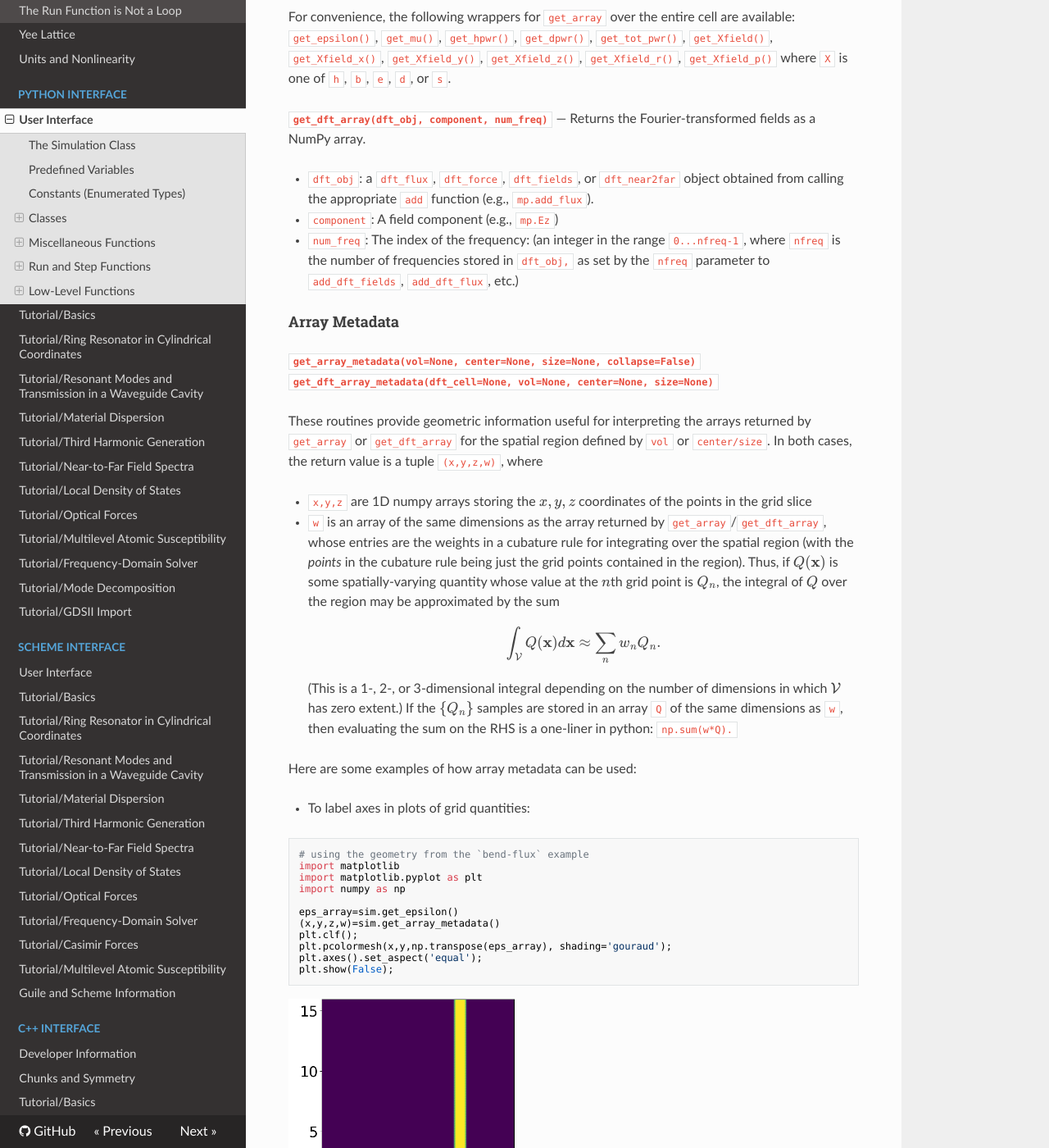
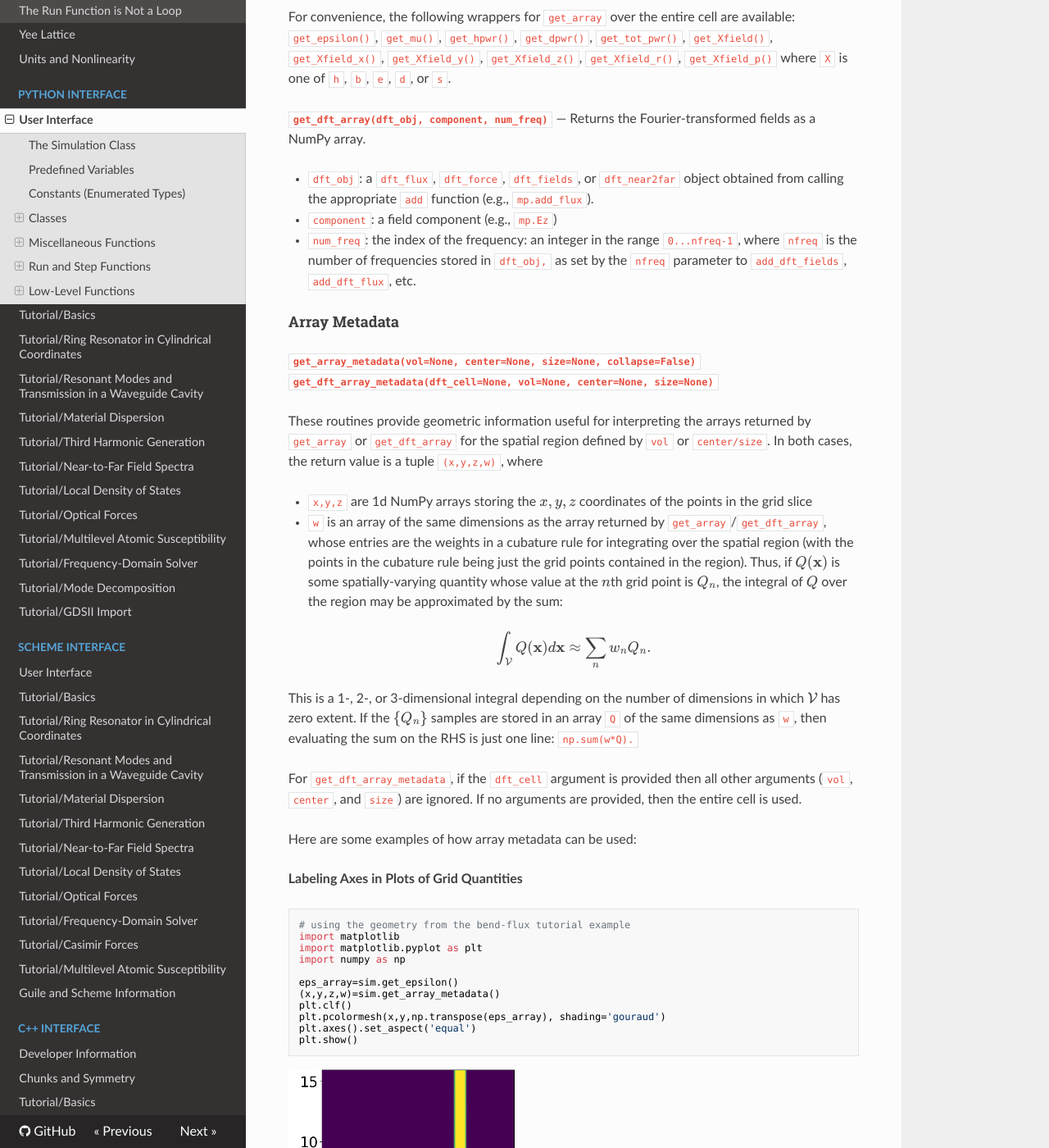
Before and after one commit to NanoComp/meep, an MkDocs documentation site: the page built from doc/docs/Python_User_Interface.md, in a window 1280 px wide and 1400 px high, scrolled down 45863 px. Shown: the whole window at 82% size. Built offline with MkDocs 1.6.1, drawn with Linux system fonts in a browser that asks for light colours; nearby versions of some CDN libraries; formulas are drawn with MathJax 3; old or Windows-style settings are respelled for this version of MkDocs; some of the changed text lies outside the part shown.

Commit message:
additional info for get_dft_array_metadata

````diff
--- a/doc/docs/Python_User_Interface.md
+++ b/doc/docs/Python_User_Interface.md
@@ -23,7 +23,7 @@
                  Courant=0.5,
                  default_material=mp.Medium(),
                  dimensions=2,
-                 ensure_periodicity=False,
+                 ensure_periodicity=True,
                  eps_averaging=True,
                  epsilon_func=None,
                  epsilon_input_file='',
@@ -77,7 +77,7 @@
 
 **`default_material` [`Medium` class ]**
 —
-Holds the default material that is used for points not in any object of the geometry list. Defaults to `air` (ε=1). This can also be a numpy array that defines a dielectric function much like `epsilon_input_file` below (see below).
+Holds the default material that is used for points not in any object of the geometry list. Defaults to `air` (ε=1). This can also be a NumPy array that defines a dielectric function much like `epsilon_input_file` below (see below).
 
 **`material_function` [ function ]**
 —
@@ -939,7 +939,7 @@
 
 **`initialize_field(c, func)`**
 —
-Initialize the `c` component fields using the position-dependent function `func` which takes a `Vector3` parameter and returns a complex number for the value of the field at that point.
+Initialize the component `c` fields using the function `func` which has a single argument, a `Vector3` giving a position and returns a complex number for the value of the field at that point.
 
 **`add_dft_fields(cs, freq_min, freq_max, nfreq, where=None, center=None, size=None)`**
 —
@@ -1489,60 +1489,53 @@
 
 + `dft_obj`: a `dft_flux`, `dft_force`, `dft_fields`, or `dft_near2far` object obtained from calling the appropriate `add` function (e.g., `mp.add_flux`).
 
-+ `component`: A field component (e.g., `mp.Ez`)
-
-+ `num_freq`: The index of the frequency: (an integer in the range `0...nfreq-1`, where `nfreq` is the number of frequencies stored in `dft_obj,` as set by the `nfreq` parameter to `add_dft_fields`, `add_dft_flux`, etc.)
++ `component`: a field component (e.g., `mp.Ez`)
+
++ `num_freq`: the index of the frequency: an integer in the range `0...nfreq-1`, where `nfreq` is the number of frequencies stored in `dft_obj,` as set by the `nfreq` parameter to `add_dft_fields`, `add_dft_flux`, etc.
 
 #### Array Metadata
 
 **`get_array_metadata(vol=None, center=None, size=None, collapse=False)`**
 **`get_dft_array_metadata(dft_cell=None, vol=None, center=None, size=None)`**
 
-These routines provide geometric information useful for interpreting the arrays
-returned by `get_array` or `get_dft_array` for the spatial region defined by `vol`
-or `center/size`. In both cases, the return value is a tuple `(x,y,z,w)`, where
-
-+ `x,y,z` are 1D numpy arrays storing the $x,y,z$ coordinates of the points in the grid slice
-+ `w` is an array of the same dimensions as the array returned by `get_array`/`get_dft_array`,
-    whose entries are the weights in a cubature rule for integrating over the spatial region
-    (with the *points* in the cubature rule being just the grid points contained in the region).
-    Thus, if $Q(\mathbf{x})$ is some spatially-varying quantity whose value at the $n$th grid
-    point is $Q_n$, the integral of $Q$ over the region may be approximated by the sum
-    $$ \int_{\mathcal V} Q(\mathbf{x})d\mathbf{x} \approx \sum_{n} w_n Q_n.$$
-
-    (This is a 1-, 2-, or 3-dimensional integral depending on the number of
-     dimensions in which $\mathcal{V}$ has zero extent.) If the $\{Q_n\}$
-     samples are stored in an array `Q` of the same dimensions as `w`, then evaluating
-     the sum on the RHS is a one-liner in python: `np.sum(w*Q).`
+These routines provide geometric information useful for interpreting the arrays returned by `get_array` or `get_dft_array` for the spatial region defined by `vol` or `center/size`. In both cases, the return value is a tuple `(x,y,z,w)`, where
+
++ `x,y,z` are 1d NumPy arrays storing the $x,y,z$ coordinates of the points in the grid slice
++ `w` is an array of the same dimensions as the array returned by `get_array`/`get_dft_array`, whose entries are the weights in a cubature rule for integrating over the spatial region (with the points in the cubature rule being just the grid points contained in the region). Thus, if $Q(\mathbf{x})$ is some spatially-varying quantity whose value at the $n$th grid point is $Q_n$, the integral of $Q$ over the region may be approximated by the sum:
+
+$$ \int_{\mathcal V} Q(\mathbf{x})d\mathbf{x} \approx \sum_{n} w_n Q_n.$$
+
+This is a 1-, 2-, or 3-dimensional integral depending on the number of dimensions in which $\mathcal{V}$ has zero extent. If the $\{Q_n\}$ samples are stored in an array `Q` of the same dimensions as `w`, then evaluating the sum on the RHS is just one line: `np.sum(w*Q).`
+
+For `get_dft_array_metadata`, if the `dft_cell` argument is provided then all other arguments (`vol`, `center`, and `size`) are ignored. If no arguments are provided, then the entire cell is used.
 
 Here are some examples of how array metadata can be used:
 
-+ To label axes in plots of grid quantities:
+**Labeling Axes in Plots of Grid Quantities**
 
 ```python
-# using the geometry from the `bend-flux` example
+# using the geometry from the bend-flux tutorial example
 import matplotlib
 import matplotlib.pyplot as plt
 import numpy as np
 
 eps_array=sim.get_epsilon()
 (x,y,z,w)=sim.get_array_metadata()
-plt.clf();
-plt.pcolormesh(x,y,np.transpose(eps_array), shading='gouraud');
-plt.axes().set_aspect('equal');
-plt.show(False);
+plt.clf()
+plt.pcolormesh(x,y,np.transpose(eps_array), shading='gouraud')
+plt.axes().set_aspect('equal')
+plt.show()
 ```
 ![](images/PermittivityWithLabeledAxes.png)
 
-+ To compute quantities defined by integrals of field-dependent functions
-  over grid regions, such as
-
-    + energy stored in the $\mathbf{E}$-field in a region $\mathcal{V}$:
+**Computing Quantities Defined by Integrals of Field-Dependent Functions Over Grid Regions**
+
++ energy stored in the $\mathbf{E}$-field in a region $\mathcal{V}$:
       $$ \mathcal{E}=
          \frac{1}{2}\int_{\mathcal V} \epsilon |\mathbf{E}|^2\,dV
       $$
 
-    + Poynting flux through a surface $\mathcal{S}$:
++ Poynting flux through a surface $\mathcal{S}$:
       $$\mathcal{S}=\frac{1}{2}\text{Re }\int_{\mathcal S}
         \Big(\mathbf{E}^*\times \mathbf{H}\Big)\times d\mathbf{A}
       $$
@@ -1555,8 +1548,8 @@
   (Ex,Ey,Ez)     = [sim.get_array(vol=box, component=c, cmplx=True) for c in [mp.Ex, mp.Ey, mp.Ez]]
   eps            = sim.get_array(vol=box, component=mp.Dielectric)
   (x,y,z,w)      = sim.get_array_metadata(vol=box)
-  energy_density = np.real( eps*( np.conj(Ex)*Ex + np.conj(Ey)*Ey + np.conj(Ez)*Ez ) ) # array
-  energy         = np.sum(w*energy_density)                                            # scalar
+  energy_density = np.real(eps*(np.conj(Ex)*Ex + np.conj(Ey)*Ey + np.conj(Ez)*Ez)) # array
+  energy         = np.sum(w*energy_density)                                        # scalar
 
   # x-directed Poynting flux through monitor from frequency-domain fields
   monitor        = mp.FluxRegion(center=mon_center, size=mon_size)
@@ -1568,7 +1561,7 @@
   flux           = np.sum(w*flux_density)                        # scalar
 ```
 
-**Question:** What is the difference between `get_array_metadata` and `get_dft_metadata`? Also, what is the `collapse` parameter to `get_array_metadata`?
+**Question:** What is the difference between `get_array_metadata` and `get_dft_array_metadata`? Also, what is the `collapse` parameter to `get_array_metadata`?
 
 **Answer** (tl;dr version):
 
@@ -1578,33 +1571,14 @@
 
 **Answer** (full version): **Collapsing empty dimensions in array slices**
 
-One complication of array slicing is that the array returned by `get_array` may have nonzero
-thickness (i.e. more than one point) in dimensions for which the region in question has zero
-extent. (Thus, upon requesting an array slice for a vertical line with `size=mp.Vector3(0,3,0)`,
-we would expect to get back just a one-dimensional array of field values, but in fact `get_array`
-may return a $2\times N$ array.) This occurs when the coordinate of the empty dimension
-falls between points of the computational grid; in this case, the field values at
-both of the two nearest grid points are needed to determine values at the intermediate
-point by interpolation, and the field array returned by `get_array` (as well as the `w` array
-returned by `get_array_metadata`) will have size 2 in the corresponding dimension
-to store field values and weights for both nearest-neighbor points.
-For many purposes it is convenient to *collapse* these dimensions by performing
-the interpolation to reduce e.g. a $2\times N$ array to a one-dimensional array of length $N$,
-and meep adopts the following somewhat arbitrary convention regarding when this is done:
+One complication of array slicing is that the array returned by `get_array` may have nonzero thickness (i.e. more than one point) in dimensions for which the region in question has zero extent. Thus, upon requesting an array slice for a vertical line with `size=mp.Vector3(0,3,0)`, we would expect to get back just a one-dimensional array of field values, but in fact `get_array` may return a $2\times N$ array. This occurs when the coordinate of the empty dimension falls between points of the computational grid; in this case, the field values at both of the two nearest grid points are needed to determine values at the intermediate point by interpolation, and the field array returned by `get_array` (as well as the `w` array returned by `get_array_metadata`) will have size 2 in the corresponding dimension to store field values and weights for both nearest-neighbor points. For many purposes it is convenient to *collapse* these dimensions by performing the interpolation to reduce e.g. a $2\times N$ array to a one-dimensional array of length $N$, and Meep adopts the following somewhat arbitrary convention regarding when this is done:
 
 + in arrays of time-domain field components (as returned by `get_array`), empty dimensions *are not* collapsed;
 + in arrays of frequency-domain field components (as returned by `get_dft_array`), empty dimensions *are* collapsed.
 
-The `collapse` flag to `get_array_metadata` may be set to `True` to specify that the
-metadata are to be computed for an array with empty dimensions collapsed---in other
-words, for an array of frequency-domain field components.
-The default is `collapse=False`, in which case `get_array_metadata`
-returns metadata appropriate for an array of time-domain field components
-
-The routine `get_dft_array_metadata` is equivalent to `get_array_metadata` with `collapse=True`.
-`get_dft_array_metadata` also accepts the convenience parameter `dft_cell` as an alternative to
-`vol` or `center/size`; set `dft_cell` to a `dft_flux` or `dft_fields` object
-to define the region covered by the array.
+The `collapse` flag to `get_array_metadata` may be set to `True` to specify that the metadata are to be computed for an array with empty dimensions collapsed &mdash; in other words, for an array of frequency-domain field components. The default is `collapse=False`, in which case `get_array_metadata` returns metadata appropriate for an array of time-domain field components
+
+The routine `get_dft_array_metadata` is equivalent to `get_array_metadata` with `collapse=True`. `get_dft_array_metadata` also accepts the convenience parameter `dft_cell` as an alternative to `vol` or `center/size`; set `dft_cell` to a `dft_flux` or `dft_fields` object to define the region covered by the array.
 
 #### Source Slices
 
@@ -1618,7 +1592,7 @@
 
 **`Harminv(c, pt, fcen, df, [maxbands])`**
 —
-`Harminv` is implemented as a class whose constructor returns a step function that collects data from the field component `c` (e.g. $E_x$, etc.) at the given point `pt` (a `Vector3`). Then, at the end of the run, it uses Harminv to look for modes in the given frequency range (center `fcen` and width `df`), printing the results to standard output (prefixed by `harminv:`) as comma-delimited text, and also storing them to the variable `Harminv.modes`. The optional argument `maxbands` is the maximum number of modes to search for. Defaults to 100.
+`Harminv` is implemented as a class whose constructor returns a step function that collects data from the field component `c` (e.g. E<sub>x</sub>, etc.) at the given point `pt` (a `Vector3`). Then, at the end of the run, it uses Harminv to look for modes in the given frequency range (center `fcen` and width `df`), printing the results to standard output (prefixed by `harminv:`) as comma-delimited text, and also storing them to the variable `Harminv.modes`. The optional argument `maxbands` is the maximum number of modes to search for. Defaults to 100.
 
 **Important:** normally, you should only use Harminv to analyze data *after the sources are off*. Wrapping it in `after_sources(mp.Harminv(...))` is sufficient.
 
````
